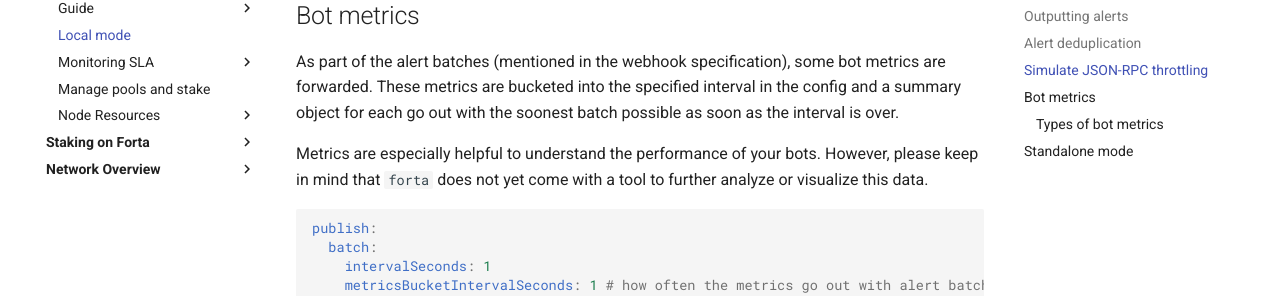
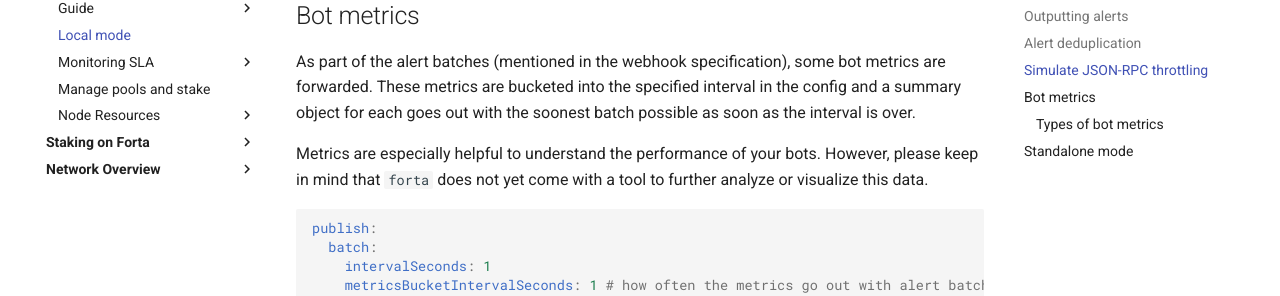
Before and after one commit to forta-network/docs, an MkDocs documentation site: the page built from docs/scanner-local-mode.md, in a window 1280 px wide and 900 px high, scrolled down 3624 px. Shown: the part 208-504 px from the top of the window. Built offline with MkDocs 1.6.1 and Material for MkDocs 9.7.7, drawn with Linux system fonts in a browser that asks for light colours; some of the changed text lies outside the part shown.

Commit message:
Update Scanner Local Mode doc

```diff
--- a/docs/scanner-local-mode.md
+++ b/docs/scanner-local-mode.md
@@ -148,7 +148,7 @@
 
 ## Bot metrics
 
-As part of the alert batches (mentioned in the webhook specification), some bot metrics are forwarded. These metrics are bucketed into the specified interval in the config and a summary object for each go out with the soonest batch possible as soon as the interval is over.
+As part of the alert batches (mentioned in the webhook specification), some bot metrics are forwarded. These metrics are bucketed into the specified interval in the config and a summary object for each goes out with the soonest batch possible as soon as the interval is over.
 
 Metrics are especially helpful to understand the performance of your bots. However, please keep in mind that `forta` does not yet come with a tool to further analyze or visualize this data.
 
```
Also changed, not shown: other parts of docs/scanner-local-mode.md (+3 -3 lines).
